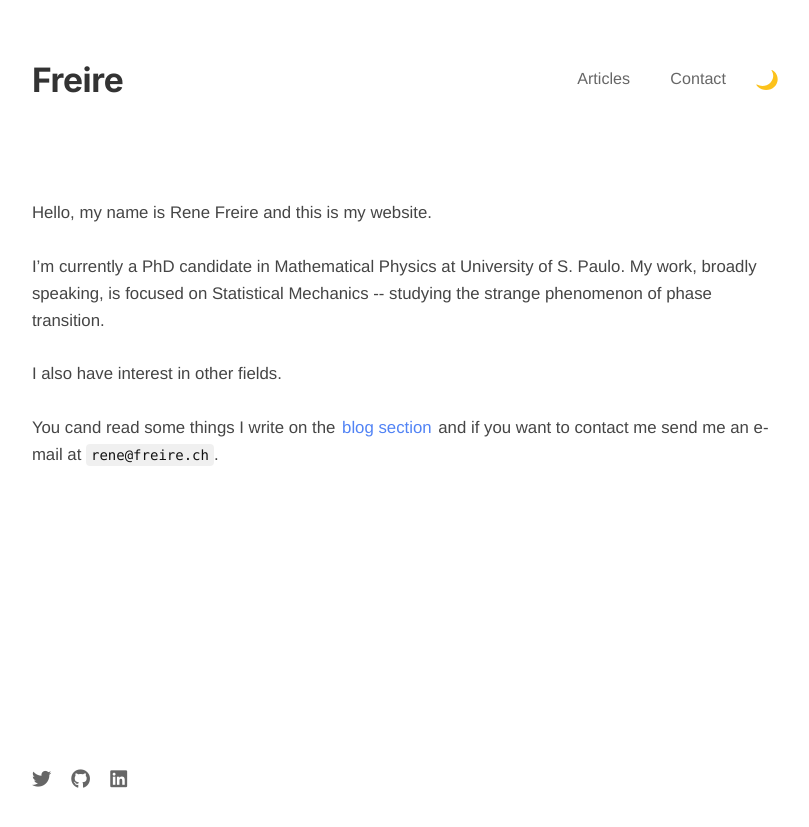
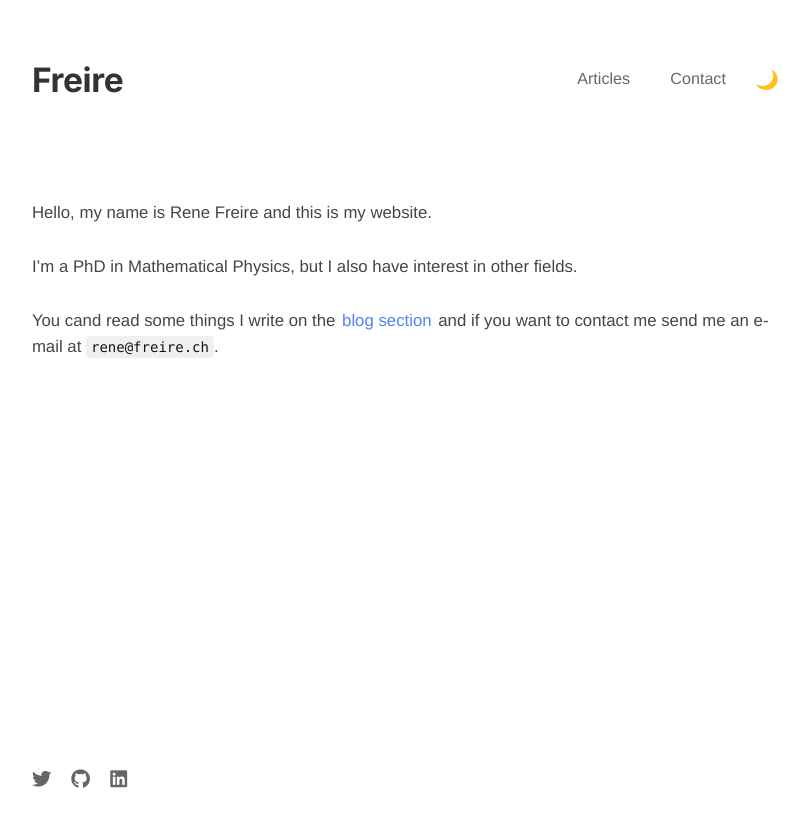
Before and after one commit to freirerene/freirerene.github.io, a Jekyll site: the page built from index.html, in a window 1280 px wide. Shown: the top 827 px of the page, without its empty margins (235-1044 px from the left). Built offline with Jekyll 4.4.1, drawn with Linux system fonts in a browser that asks for light colours; nearby versions of some CDN libraries.

Commit message:
Update index.html

```diff
--- a/index.html
+++ b/index.html
@@ -6,9 +6,7 @@ layout: default
   <p>
   Hello, my name is Rene Freire and this is my website. </p>
 
-  <p>I’m currently a  PhD candidate in Mathematical Physics at University of S. Paulo. My work, broadly speaking, is focused on Statistical Mechanics -- studying the strange phenomenon of phase transition.</p>
-
-  <p>I also have interest in other fields.
+  <p>I’m a  PhD in Mathematical Physics, but I also have interest in other fields.
   </p>
 
   <p class="page">You cand read some things I write on the <a href='/blog'>blog section</a> and if you want to contact me send me an e-mail at <code>rene@freire.ch</code>.</p>
```
